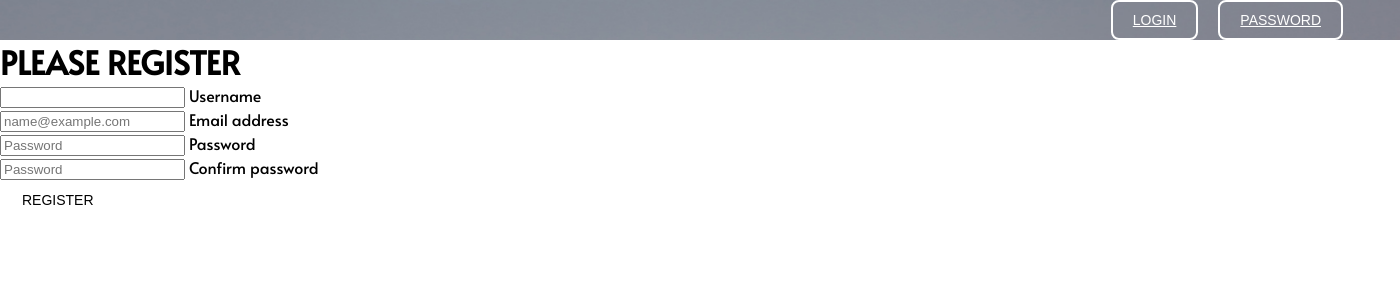
After one commit to Caspermun/django_test, a Django app: page /registration/ in a window 1400 px wide. The commit adds this page. Shown: the top 300 px of the page. Run offline with Django 4.2, Linux system fonts and the light colour scheme.

Commit message:
registration and authorization added

```diff
--- /dev/null
+++ b/blog/forms.py
@@ -0,0 +1,5 @@
+from django import forms
+
+class LoginForm(forms.Form):
+    username = forms.CharField()
+    password = forms.CharField(widget=forms.PasswordInput)
--- /dev/null
+++ b/blog/registration.py
@@ -0,0 +1,37 @@
+from django.contrib.auth import authenticate, login
+from django.contrib.auth.models import User
+from django.http import HttpResponse
+from django.shortcuts import render
+
+from blog.forms import LoginForm
+
+
+def sign_in(request):
+    if request.method == 'POST':
+        form = LoginForm(request.POST)
+        if form.is_valid():
+            cd = form.cleaned_data
+            user = authenticate(username=cd['username'], password=cd['password'])
+            if user is not None:
+                if user.is_active:
+                    login(request, user)
+                    return HttpResponse('Authenticated successfully')
+                else:
+                    return HttpResponse('Disabled account')
+            else:
+                return HttpResponse('Invalid login')
+    else:
+        form = LoginForm()
+    return render(request, 'login.html', {'form': form})
+
+
+def registration(request):
+    if request.method == 'POST':
+        username = request.POST['username']
+        email = request.POST['email']
+        password = request.POST['password']
+        password2 = request.POST['password2']
+        if password == password2:
+            user = User.objects.create_user(username=username, email=email, password=password2)
+        return HttpResponse('User created successfully!')
+    return render(request, 'registration.html', locals())
--- a/django_test/settings.py
+++ b/django_test/settings.py
@@ -9,7 +9,7 @@ https://docs.djangoproject.com/en/4.0/topics/settings/
 For the full list of settings and their values, see
 https://docs.djangoproject.com/en/4.0/ref/settings/
 """
-
+import os
 from pathlib import Path
 
 # Build paths inside the project like this: BASE_DIR / 'subdir'.
@@ -119,6 +119,10 @@ USE_TZ = True
 
 STATIC_URL = 'static/'
 
+STATICFILES_DIRS = [
+    os.path.join(BASE_DIR, "static")
+]
+
 # Default primary key field type
 # https://docs.djangoproject.com/en/4.0/ref/settings/#default-auto-field
 
--- a/django_test/urls.py
+++ b/django_test/urls.py
@@ -15,7 +15,9 @@ Including another URLconf
 """
 from django.contrib import admin
 from django.urls import path
-from blog.views import index, category, author, user
+
+from blog.registration import registration, sign_in
+from blog.views import index, category, author, user, card
 
 urlpatterns = [
     path('admin/', admin.site.urls),
@@ -23,4 +25,8 @@ urlpatterns = [
     path('category/<int:pk>', category, name='category'),
     path('author/<int:pk>', author, name='author'),
     path('user/<int:pk>', user, name='user'),
+    path('login/', sign_in, name='login'),
+    path('registration/', registration, name='registration'),
+    path('post/', card, name='post'),
+
 ]
--- /dev/null
+++ b/static/css/main.css
@@ -0,0 +1,82 @@
+body {
+    padding: 0;
+    margin: 0;
+    font-family: 'Alata', sans-serif;
+    color: black;
+    font-size: 16px;
+}
+
+h1, h2, h3, h4, h5, h6 {
+    padding: 0;
+    margin: 0;
+    text-transform: uppercase;
+}
+
+ul, li {
+    display: block;
+}
+
+.header {
+    background: url("../img/main.jpg") no-repeat center top / cover;
+}
+
+.container {
+    width: 1366px;
+    margin: 0 auto;
+}
+
+.menu li a {
+    text-transform: uppercase;
+    text-decoration: none;
+    font-size: 14px;
+}
+
+.header a {
+    color: #fff;
+}
+
+.menu {
+    display: flex;
+}
+
+.menu li {
+    margin-right: 40px;
+}
+
+button {
+    margin-right: 20px;
+    background-color: Transparent;
+    border: 2px solid white;
+    border-radius: 8px;
+    text-transform: uppercase;
+    text-decoration: none;
+    padding: 10px 20px;
+    text-align: center;
+    font-size: 14px;
+    -webkit-transition-duration: 0.3s;
+    transition-duration: 0.3s;
+    cursor: pointer;
+}
+
+button:hover {
+    background-color: #fff;
+    color: black;
+}
+
+.nav {
+    display: flex;
+    align-items: center;
+}
+
+.authorization {
+    margin-left: auto;
+    display: flex;
+}
+.btn-pass {
+    margin-right: 40px;
+}
+
+.authorization button {
+    text-transform: uppercase;
+    text-decoration: none;
+}
--- /dev/null
+++ b/templates/base.html
@@ -0,0 +1,57 @@
+<!DOCTYPE html>
+<html lang="en">
+<head>
+    <meta charset="UTF-8">
+    <title>Caspermun</title>
+    <link rel="preconnect" href="https://fonts.googleapis.com">
+    <link rel="preconnect" href="https://fonts.gstatic.com" crossorigin>
+    <link href="https://fonts.googleapis.com/css2?family=Alata&display=swap" rel="stylesheet">
+    <link rel="stylesheet" href="../static/css/main.css">
+{#    <link href="https://cdn.jsdelivr.net/npm/bootstrap@5.1.3/dist/css/bootstrap.min.css" rel="stylesheet" integrity="sha384-1BmE4kWBq78iYhFldvKuhfTAU6auU8tT94WrHftjDbrCEXSU1oBoqyl2QvZ6jIW3" crossorigin="anonymous">#}
+</head>
+
+<body>
+<header id="header" class="header">
+    <div class="container">
+        <div class="nav">
+            <ul class="menu">
+                {% for i in categories %}
+                    <li class="nav">
+                        <a href="{% url 'category' pk=i.id %}">
+                            {{ i.title }}
+                        </a>
+                    </li>
+                {% endfor %}
+            </ul>
+            <div class="authorization">
+                <button type=button class="btn">
+                    <a href="#" class="login">
+                        Login
+                    </a>
+                </button>
+                <button type=button class="btn-pass">
+                    <a href="#" class="password">
+                        Password
+                    </a>
+                </button>
+            </div>
+        </div>
+    </div>
+</header>
+<section id="section" class="section">
+    <div class="container">
+
+    </div>
+</section>
+<footer id="footer" class="footer">
+    <div class="container">
+
+    </div>
+</footer>
+<script src="https://cdn.jsdelivr.net/npm/bootstrap@5.1.3/dist/js/bootstrap.bundle.min.js" integrity="sha384-ka7Sk0Gln4gmtz2MlQnikT1wXgYsOg+OMhuP+IlRH9sENBO0LRn5q+8nbTov4+1p" crossorigin="anonymous"></script>
+
+{% block content %}
+{% endblock %}
+</body>
+
+</html>
--- /dev/null
+++ b/templates/registration.html
@@ -0,0 +1,26 @@
+{% extends 'base.html' %}
+
+{% block content %}
+    <form method="POST">
+        {% csrf_token %}
+        <h1 class="h3 mb-3 fw-normal">Please register</h1>
+        <div class="form-floating">
+            <input type="username" class="form-control" id="floatingInput">
+            <label for="floatingInput">Username</label>
+        </div>
+
+        <div class="form-floating">
+            <input type="email" class="form-control" id="floatingInput" placeholder="name@example.com">
+            <label for="floatingInput">Email address</label>
+        </div>
+        <div class="form-floating">
+            <input type="password" class="form-control" id="floatingPassword" placeholder="Password">
+            <label for="floatingPassword">Password</label>
+        </div>
+        <div class="form-floating">
+            <input type="password" class="form-control" id="floatingPassword" placeholder="Password">
+            <label for="floatingPassword">Confirm password</label>
+        </div>
+        <button class="w-100 btn btn-lg btn-primary" type="submit">Register</button>
+    </form>
+{% endblock %}
```
Also changed, not shown: blog/views.py (+43 -4 lines), templates/author.html (+28 -12 lines), templates/card.html (added, +16 -0 lines), templates/category.html (+6 -9 lines), templates/index.html (+16 -20 lines), templates/login.html (added, +31 -0 lines), templates/user.html (+13 -12 lines), db.sqlite3, static/img/main.jpg (added).
